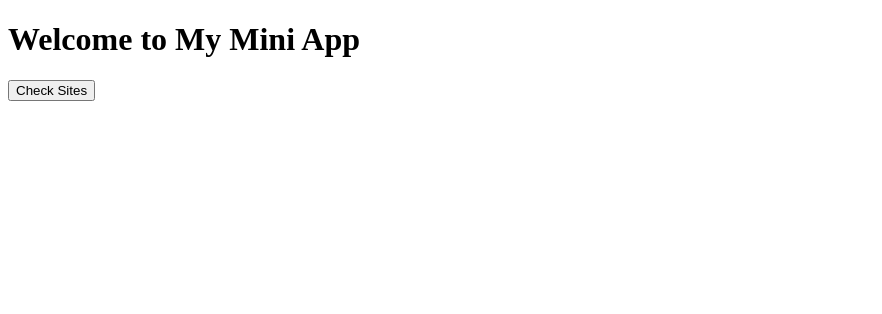
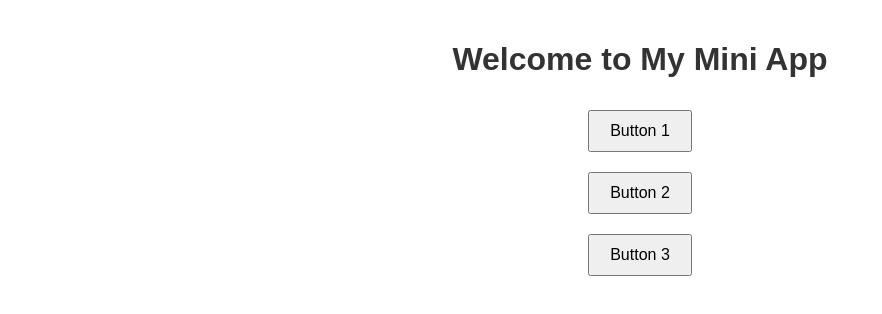
Before and after one commit to Dlutsok/STENCOM, a plain HTML site: page index.html in a window 1280 px wide. Shown: the whole page, without its empty margins (0-882 px from the left). Drawn offline with Linux system fonts and the light colour scheme.

Commit message:
Update index.html

```diff
--- a/index.html
+++ b/index.html
@@ -3,23 +3,45 @@
 <head>
     <meta charset="UTF-8">
     <meta name="viewport" content="width=device-width, initial-scale=1.0">
-    <title>Telegram Mini App</title>
+    <title>My Mini App</title>
+    <script src="https://telegram.org/js/telegram-web-app.js"></script>
+    <style>
+        body {
+            font-family: Arial, sans-serif;
+            margin: 0;
+            padding: 20px;
+            display: flex;
+            flex-direction: column;
+            align-items: center;
+        }
+        h1 {
+            color: #333;
+        }
+        button {
+            margin: 10px;
+            padding: 10px 20px;
+            font-size: 16px;
+            cursor: pointer;
+        }
+    </style>
 </head>
 <body>
     <h1>Welcome to My Mini App</h1>
-    <button id="checkSites">Check Sites</button>
+    <button id="button1">Button 1</button>
+    <button id="button2">Button 2</button>
+    <button id="button3">Button 3</button>
 
-    <script src="https://telegram.org/js/telegram-web-app.js"></script>
     <script>
-        document.getElementById('checkSites').addEventListener('click', () => {
-            // Здесь вы можете добавить логику для проверки сайтов
-            // Например, вы можете использовать fetch для проверки статуса сайтов
-            fetch('/check_sites')
-                .then(response => response.json())
-                .then(data => {
-                    console.log(data);
-                    // Обработка данных
-                });
+        document.getElementById('button1').addEventListener('click', () => {
+            alert('Button 1 clicked!');
+        });
+
+        document.getElementById('button2').addEventListener('click', () => {
+            alert('Button 2 clicked!');
+        });
+
+        document.getElementById('button3').addEventListener('click', () => {
+            alert('Button 3 clicked!');
         });
     </script>
 </body>
```
